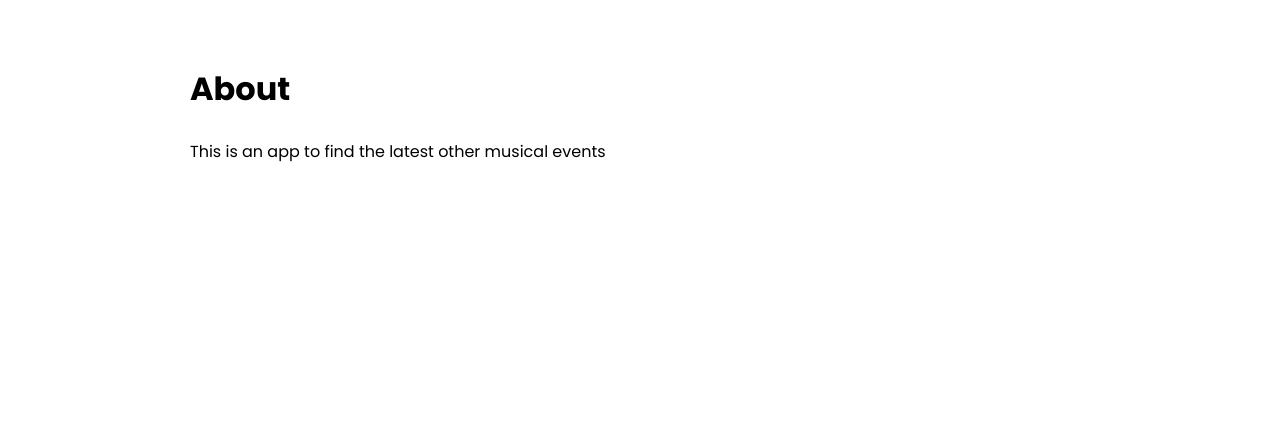
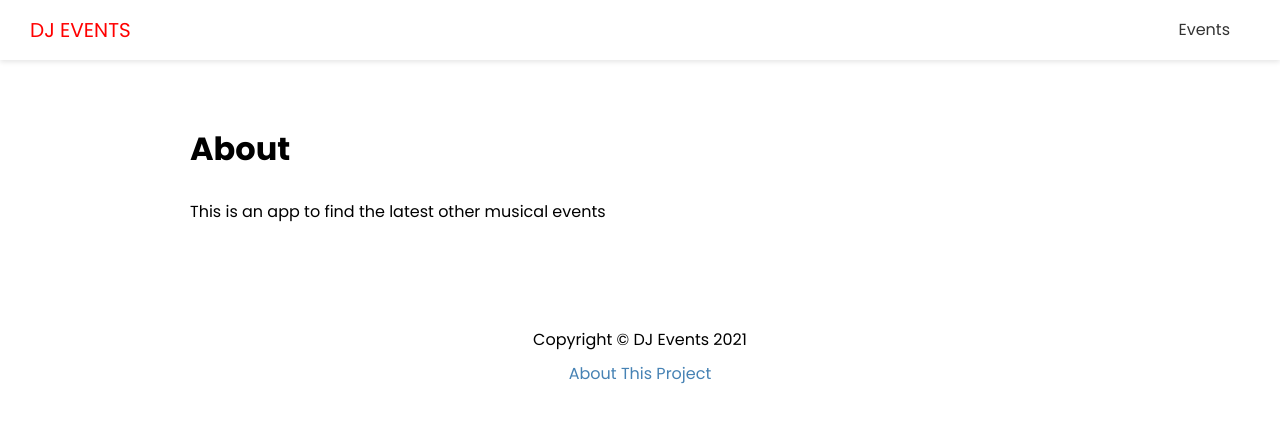
Before and after one commit to mstanka/udm-brad-nextstrapi-front, a Next.js app: page /about in a window 1280 px wide. Shown: the top 422 px of the page. Built offline with nearby package versions, Linux system fonts and the light colour scheme.

Commit message:
add Header and Footer

```diff
--- /dev/null
+++ b/components/Footer.js
@@ -0,0 +1,17 @@
+import Link from 'next/link';
+import styles from '../styles/Footer.module.css';
+
+const Footer = () => {
+  return (
+    <footer className={styles.footer}>
+      <p>Copyright &copy; DJ Events 2021</p>
+      <p>
+        <Link href="./about">
+          <a>About This Project</a>
+        </Link>
+      </p>
+    </footer>
+  );
+};
+
+export default Footer;
--- /dev/null
+++ b/components/Header.js
@@ -0,0 +1,26 @@
+import Link from 'next/link';
+import styles from '../styles/Header.module.css';
+
+const Header = () => {
+  return (
+    <header className={styles.header}>
+      <div className={styles.logo}>
+        <Link href="/">
+          <a>DJ Events</a>
+        </Link>
+      </div>
+
+      <nav>
+        <ul>
+          <li>
+            <Link href="/events">
+              <a>Events</a>
+            </Link>
+          </li>
+        </ul>
+      </nav>
+    </header>
+  );
+};
+
+export default Header;
--- a/components/Layout.js
+++ b/components/Layout.js
@@ -1,5 +1,7 @@
 import Head from 'next/head';
-import  styles  from '../styles/Layout.module.css';
+import Header from './Header';
+import Footer from './Footer';
+import styles from '../styles/Layout.module.css';
 
 const Layout = ({ title, keywords, description, children }) => {
   return (
@@ -9,7 +11,9 @@
         <meta name="description" content={description} />
         <meta name="keywords" content={keywords} />
       </Head>
+      <Header />
       <div className={styles.container}>{children}</div>
+      <Footer />
     </div>
   );
 };
--- /dev/null
+++ b/styles/Footer.module.css
@@ -0,0 +1,8 @@
+.footer {
+  margin: 100px 0 40px;
+  text-align: center;
+}
+
+.footer p {
+  margin: 5px 0;
+}
--- /dev/null
+++ b/styles/Header.module.css
@@ -0,0 +1,56 @@
+.header {
+  display: flex;
+  justify-content: space-between;
+  align-items: center;
+  background: #fff;
+  color: #333;
+  height: 60px;
+  padding: 0 30px;
+  box-shadow: 0 2px 5px rgba(0, 0, 0, 0.1);
+}
+
+.header a {
+  color: #333;
+  margin-right: 20px;
+}
+
+.header a:hover {
+  color: #000;
+}
+.header ul {
+  display: flex;
+  align-items: center;
+  justify-content: center;
+  list-style: none;
+}
+
+.logo {
+  color: red;
+  font-size: 20px;
+  text-transform: uppercase;
+}
+
+.logo a {
+  color: red;
+}
+
+@media (max-width: 768px) {
+  .header {
+    flex-direction: column;
+    height: auto;
+  }
+
+  .header ul {
+    margin: 20px 0;
+    flex-direction: column;
+    text-align: center;
+  }
+
+  .header a {
+    margin-right: 0;
+  }
+
+  .logo {
+    margin: 20px 0;
+  }
+}
```
